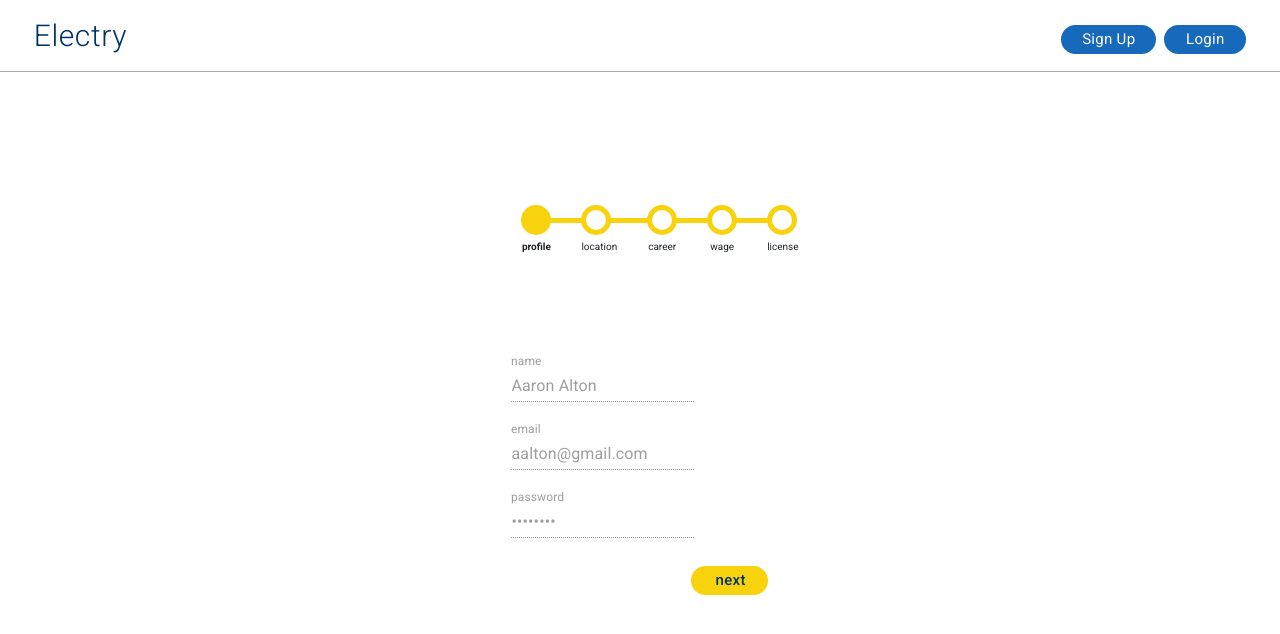
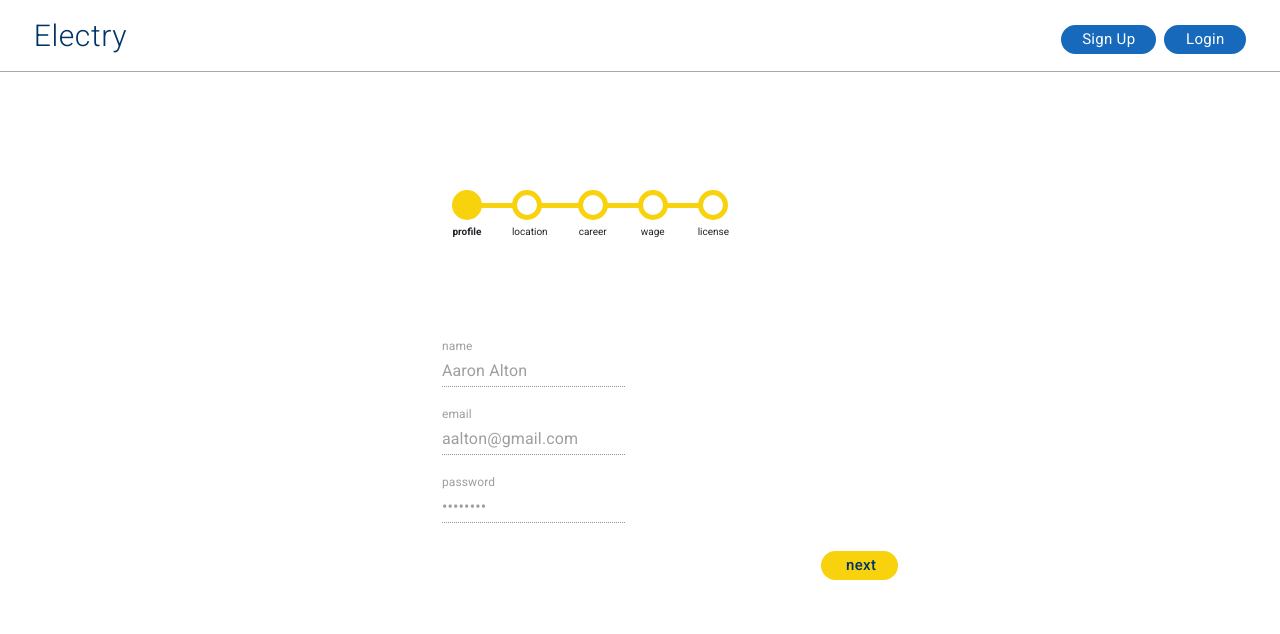
Before and after one commit to yeonjunie/capstone, a React (Create React App) app: page /registration in a window 1280 px wide. Shown: the top 634 px of the page. Built offline with nearby package versions, Linux system fonts and the light colour scheme.

Commit message:
added functionality to header in registration

```diff
--- a/src/Login.css
+++ b/src/Login.css
@@ -39,9 +39,8 @@
 }
 
 .login-button-container {
-  padding-left: 200px;
-  padding-right:20px;
-  padding-bottom: 20px;
+  margin-left: 200px;
+  margin-bottom:30px;
 }
 
 .login-button {
--- a/src/Registration.js
+++ b/src/Registration.js
@@ -22,6 +22,18 @@ class Registration extends React.Component {
     this.backPage = this.backPage.bind(this);
     this.nextPage = this.nextPage.bind(this);
     this.goToPage = this.goToPage.bind(this);
+  }
+
+  goHome = () => {
+    this.props.history.push("/");
+  }
+
+  goLogin = () => {
+    this.props.history.push("/login");
+  }
+
+  goSignUp = () => {
+    this.props.history.push("/registration");
   }
 
   nextPage(){
```
Also changed, not shown: 1 other file (tests, documents, lock files or other folders).
